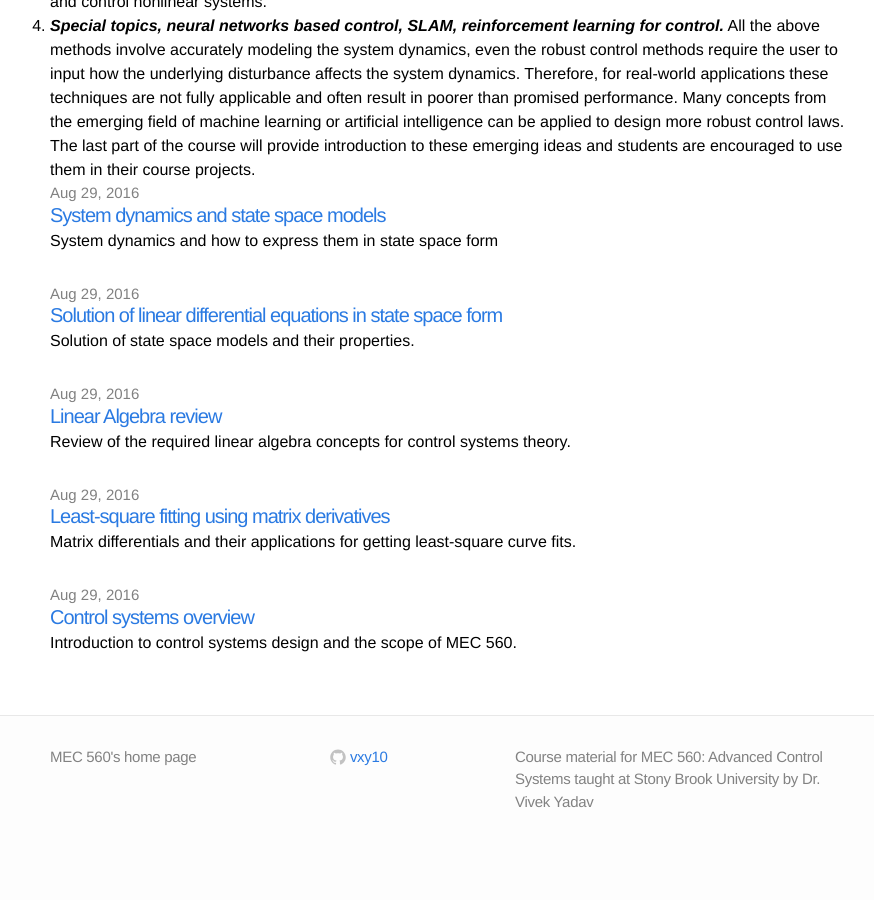
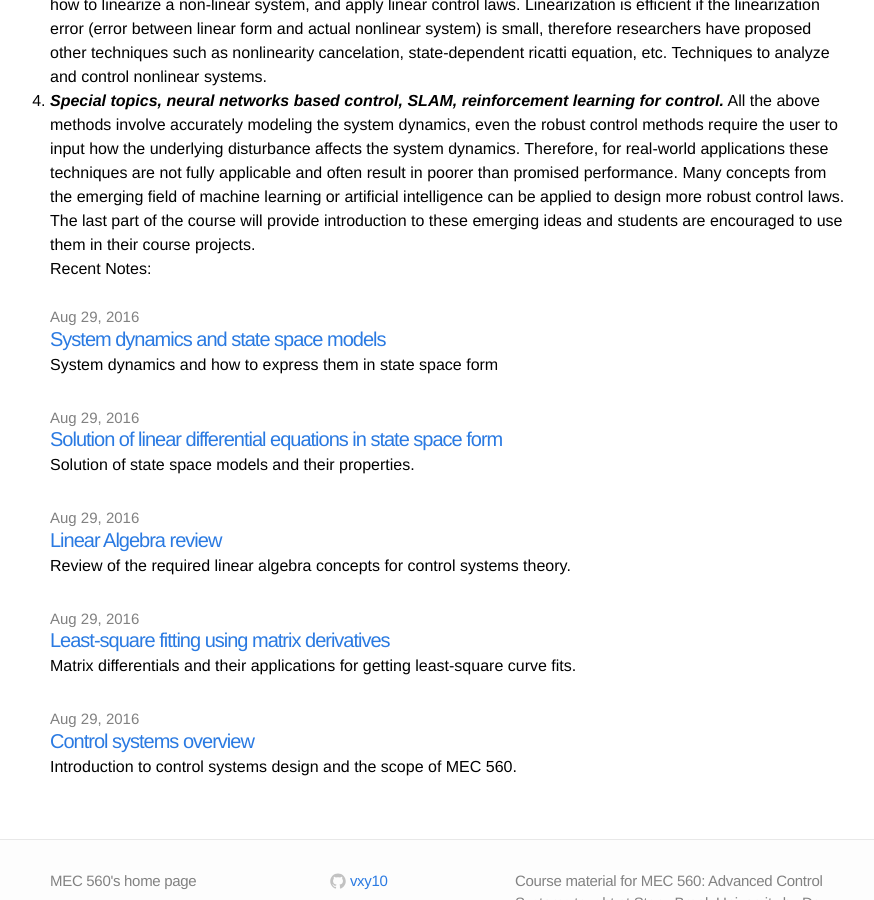
Before and after one commit to mec560sbu/mec560sbu.github.io, a Jekyll site: the page built from index.html, in a window 1280 px wide and 900 px high, scrolled down 2566 px. Shown: the whole window, without its empty margins (190-1064 px from the left). Built offline with Jekyll 4.4.1, drawn with Linux system fonts in a browser that asks for light colours; before the commit the page ends 3424 px from its top, so only the background shows below that.

Commit message:
added recent stuff
added recent stuff

```diff
--- a/index.html
+++ b/index.html
@@ -4,11 +4,13 @@
 
 <div class="home">
 
-<h2 id="Welcome">Welcome<a class="anchor-link" href="#Welcome">&#182;</a></h2>
+<h1 id="Welcome">Welcome<a class="anchor-link" href="#Welcome">&#182;</a></h1>
+<p>
 
+</p>
 <p>Welcome to the homepage of MEC 560: Advanced control systems offered at Stony Brook University and taught by Dr Vivek Yadav. If you have any questions, feedback, concerns or spot any items that need correction, please email Dr Vivek Yadav directly.</p>
 
-<h2 id="Control-systems-overview">Control systems overview<a class="anchor-link" href="#Control-systems-overview">&#182;</a></h2>
+<h1 id="Control-systems-overview">Control systems overview<a class="anchor-link" href="#Control-systems-overview">&#182;</a></h1>
 
 <p>A control system is a device, or set of devices, that manages, commands, directs or regulates the behaviour of other devices or systems. Industrial control systems are used in industrial production for controlling equipment or machines. From <a href="https://en.wikipedia.org/wiki/Control_system">wikipedia</a>. This definition although accurate is not detailed. In this couse, we will develop a more detailed understanding of what control system is, and challenged associated with designing an real-world ready controller.</p>
 
@@ -30,7 +32,7 @@
 </figure>
 
 
-<h2 id="Course-Description:">Course Topics:<a class="anchor-link" href="#Course-Description:">&#182;</a></h2>
+<h1 id="Course-Description:">Course Topics:<a class="anchor-link" href="#Course-Description:">&#182;</a></h1>
 
 <p>This course specifically deals with item 4 above. We will learn techniques to to obtain the best control law that guarantees stability, low tracking error and optimality. We will specifically study control systems using the state space formulation, primers on related concepts will be provided as and when needed.</p>
 
@@ -43,7 +45,7 @@
 
 </ol>
 
-
+<h1>Recent Notes:</h1>
 
 
   <ul class="posts">
```
